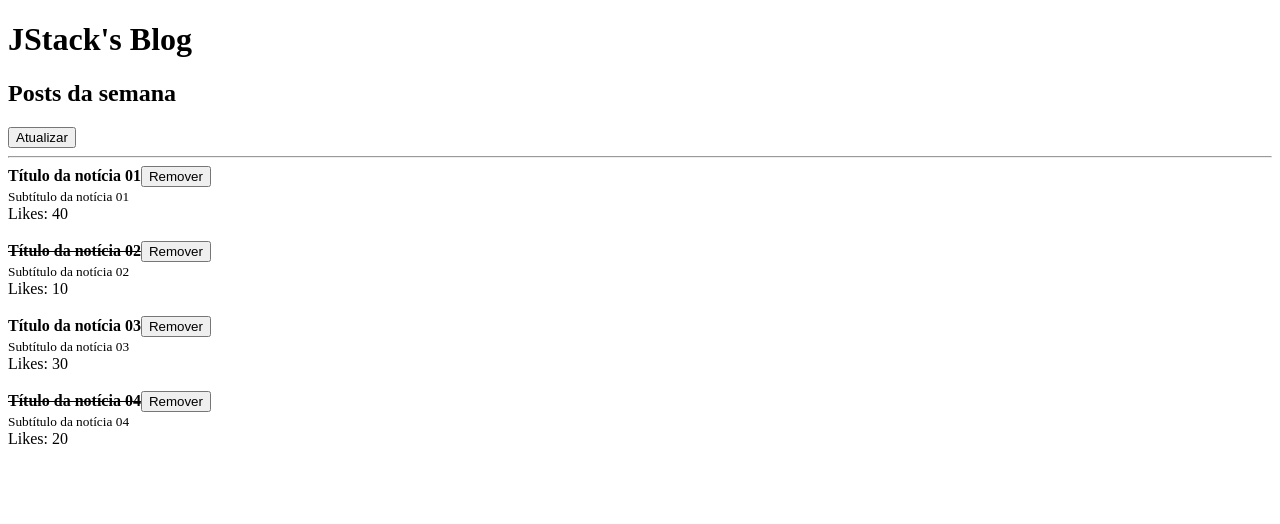
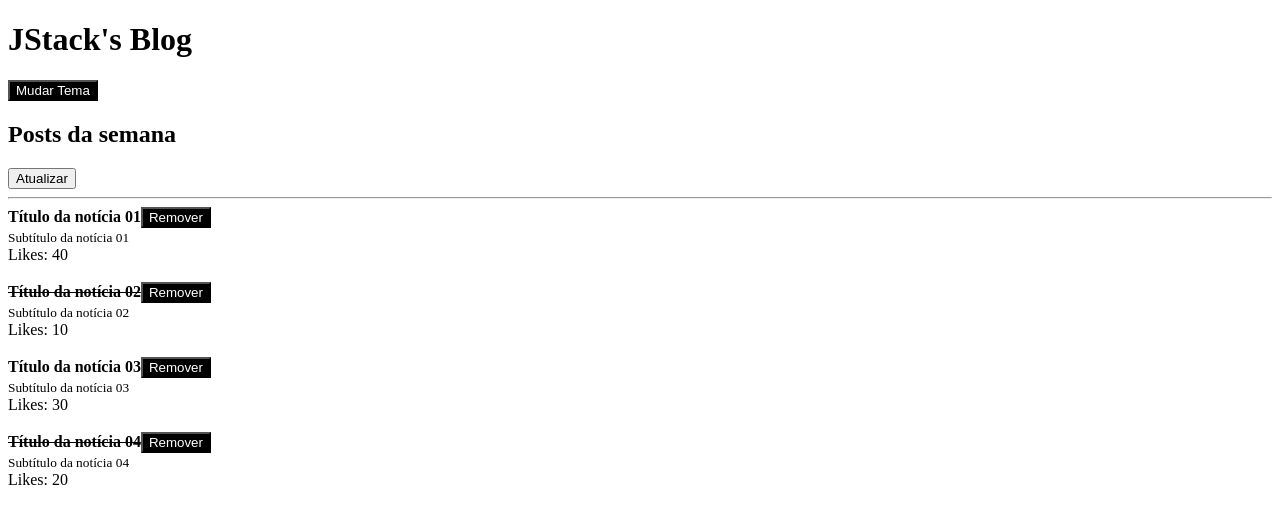
Before and after one commit to CtsLucas/JStack, a React app in the folder react-fundamentos/: page / in a window 1280 px wide. Shown: the top 524 px of the page. Built offline with nearby package versions, Linux system fonts and the light colour scheme.

Commit message:
feat: :sparkles: Add useContext

```diff
--- a/react-fundamentos/src/App.js
+++ b/react-fundamentos/src/App.js
@@ -1,6 +1,8 @@
 import React, { useState } from 'react';
+
 import Header from './Header';
 import Post from './Post';
+import { ThemeProvider } from './ThemeContext';
 
 export default function App() {
   const [posts, setPosts] = useState([
@@ -52,7 +54,7 @@
   }
 
   return (
-    <>
+    <ThemeProvider>
       <Header>
         <h2>Posts da semana</h2>
         <button onClick={handleRefresh}>Atualizar</button>
@@ -62,6 +64,6 @@
       {posts.map((post) => (
         <Post key={post.id} post={post} onRemove={handleRemovePost} />
       ))}
-    </>
+    </ThemeProvider>
   );
 }
--- /dev/null
+++ b/react-fundamentos/src/Button.js
@@ -0,0 +1,23 @@
+import React, { useContext } from 'react';
+import PropTypes from 'prop-types';
+import { ThemeContext } from './ThemeContext';
+
+export default function Button(props) {
+  const { theme } = useContext(ThemeContext);
+
+  return (
+    <button
+      onClick={props.onClick}
+      style={{
+        color: theme === 'dark' ? '#FFF' : '#000',
+        background: theme === 'dark' ? '#000' : '#FFF',
+      }}>
+      {props.children}
+    </button>
+  );
+}
+
+Button.propTypes = {
+  children: PropTypes.node.isRequired,
+  onClick: PropTypes.func.isRequired,
+};
--- a/react-fundamentos/src/Header.js
+++ b/react-fundamentos/src/Header.js
@@ -1,10 +1,15 @@
-import React from 'react';
+import React, { useContext } from 'react';
 import PropTypes from 'prop-types';
+import Button from './Button';
+import { ThemeContext } from './ThemeContext';
 
 export default function Header(props) {
+  const { onToggleTheme } = useContext(ThemeContext);
+
   return (
     <>
       <h1>{props.title}</h1>
+      <Button onClick={onToggleTheme}>Mudar Tema</Button>
       {props.children}
     </>
   );
--- a/react-fundamentos/src/Post.js
+++ b/react-fundamentos/src/Post.js
@@ -1,12 +1,19 @@
 import React from 'react';
 import PropTypes from 'prop-types';
+import PostHeader from './PostHeader';
 
 export default function Post(props) {
   return (
     <>
       <article>
-        <strong>{props.post.read ? <s>{props.post.title}</s> : props.post.title}</strong>
-        <button onClick={() => props.onRemove(props.post.id)}>Remover</button>
+        <PostHeader
+          onRemove={props.onRemove}
+          post={{
+            id: props.post.id,
+            title: props.post.title,
+            read: props.post.read,
+          }}
+        />
         <br />
         <small>{props.post.subtitle}</small>
         <br />
--- /dev/null
+++ b/react-fundamentos/src/PostHeader.js
@@ -0,0 +1,21 @@
+import React from 'react';
+import PropTypes from 'prop-types';
+import Button from './Button';
+
+export default function PostHeader(props) {
+  return (
+    <>
+      <strong>{props.post.read ? <s>{props.post.title}</s> : props.post.title}</strong>
+      <Button onClick={() => props.onRemove(props.post.id)}>Remover</Button>
+    </>
+  );
+}
+
+PostHeader.propTypes = {
+  post: PropTypes.shape({
+    id: PropTypes.number.isRequired,
+    title: PropTypes.string.isRequired,
+    read: PropTypes.bool.isRequired,
+  }).isRequired,
+  onRemove: PropTypes.func.isRequired,
+};
--- /dev/null
+++ b/react-fundamentos/src/ThemeContext.js
@@ -0,0 +1,20 @@
+import React, { useState, createContext } from 'react';
+
+export const ThemeContext = createContext();
+
+export function ThemeProvider(props) {
+  const [theme, setTheme] = useState('dark');
+
+  function handleToggleTheme() {
+    setTheme((prevState) => (prevState === 'dark' ? 'light' : 'dark'));
+  }
+  return (
+    <ThemeContext.Provider
+      value={{
+        theme,
+        onToggleTheme: handleToggleTheme,
+      }}>
+      {props.children}
+    </ThemeContext.Provider>
+  );
+}
```
